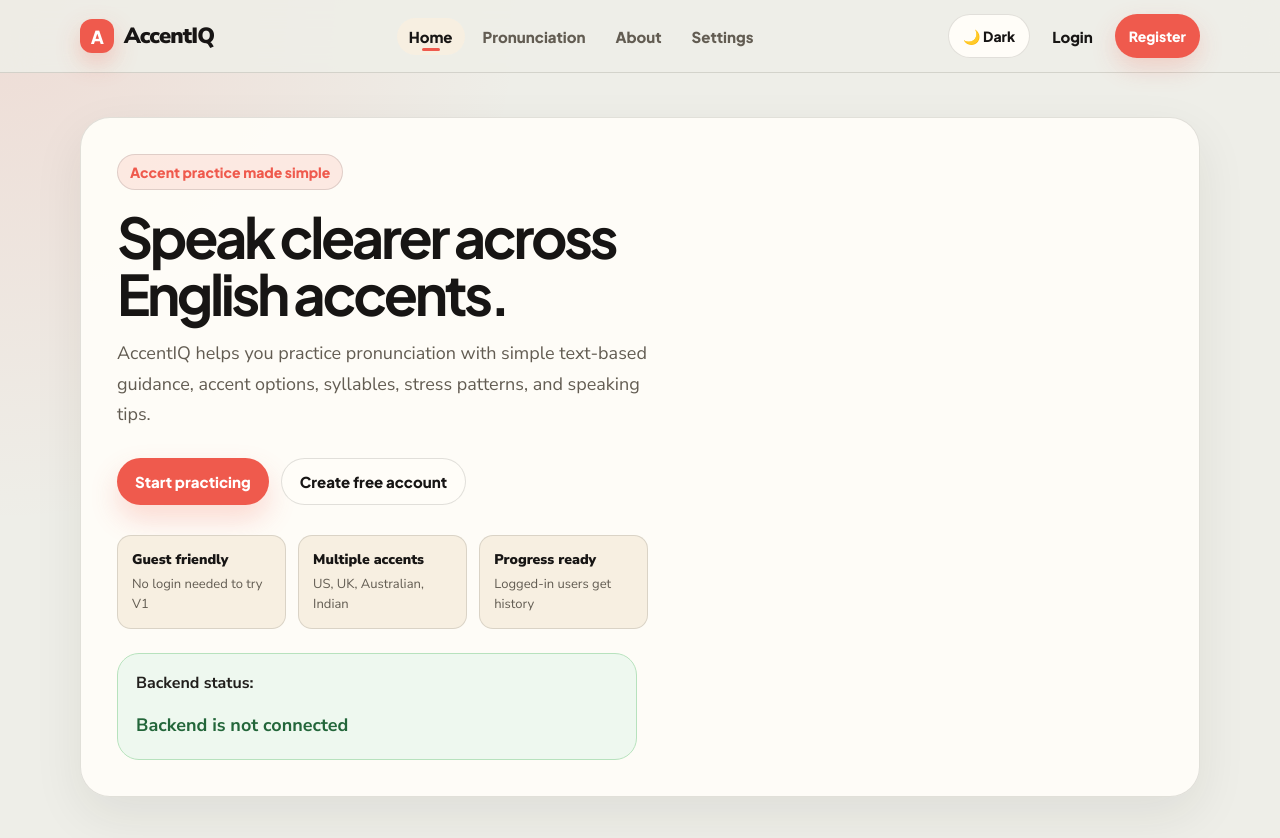
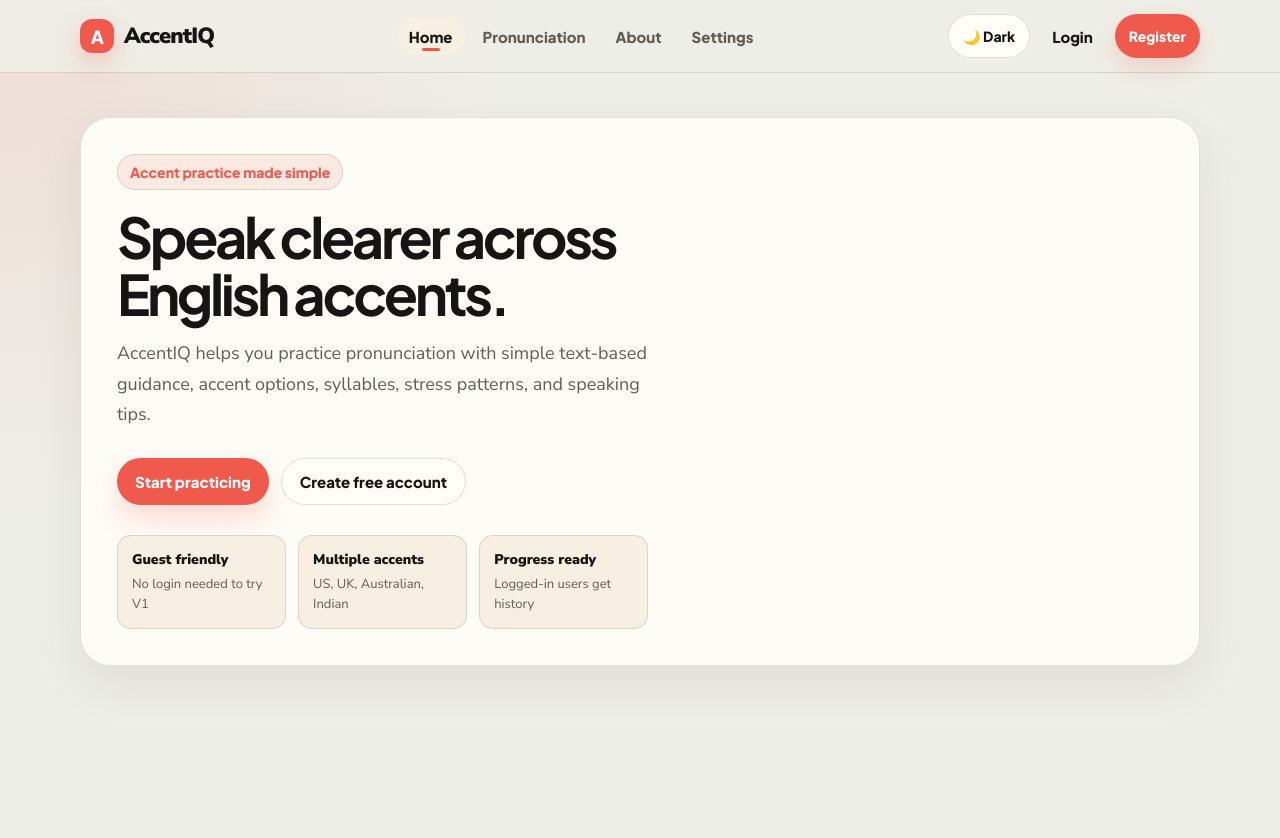
Before and after one commit to sopnendudutta/accent-iq, a React (Vite) app in the folder client/: page / in a window 1280 px wide. Shown: the top 838 px of the page. After the commit the page ends 800 px from the top, so only its background shows below. Built offline with nearby package versions, Linux system fonts and the light colour scheme; no server answers.

Commit message:
Minor UI/UX update

```diff
--- a/client/src/pages/Home.tsx
+++ b/client/src/pages/Home.tsx
@@ -60,11 +60,6 @@ function Home() {
                             <span>Logged-in users get history</span>
                         </div>
                     </div>
-
-                    <div className="status-box home-status">
-                        <strong>Backend status:</strong>
-                        <p>{backendStatus}</p>
-                    </div>
                 </div>
             </div>
         </section>
```
